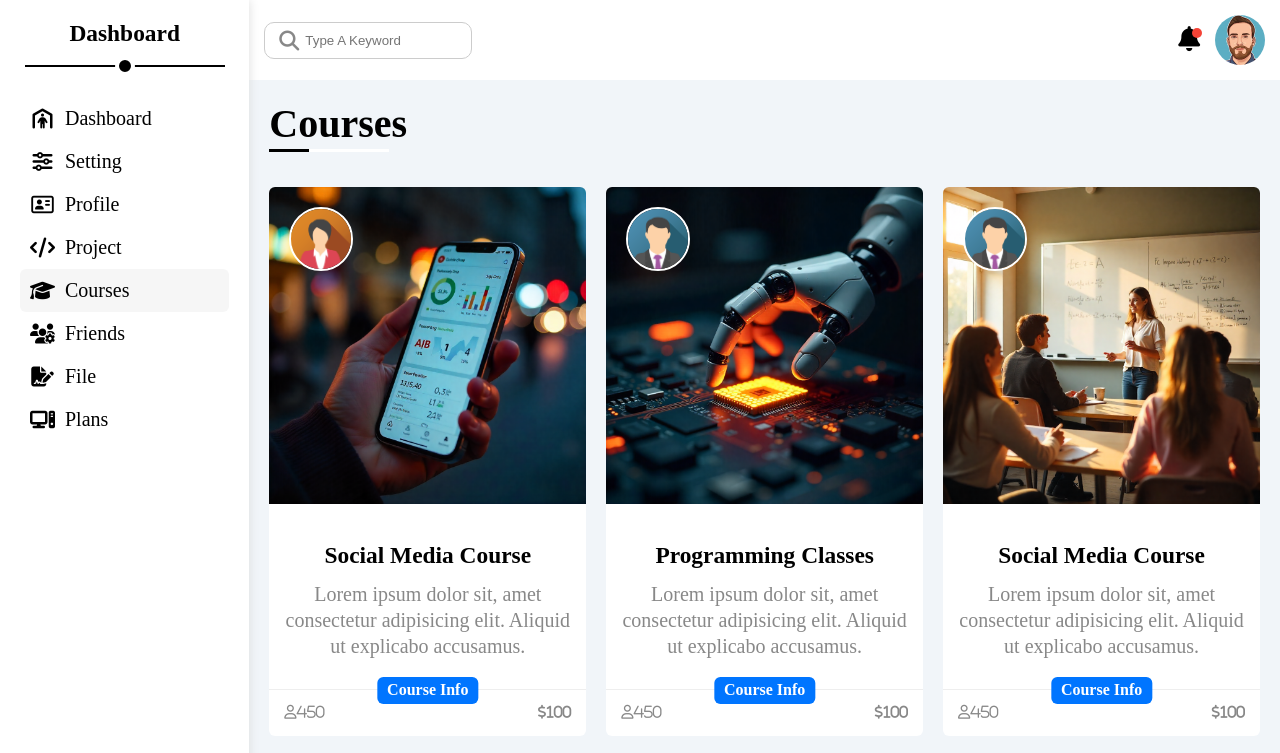
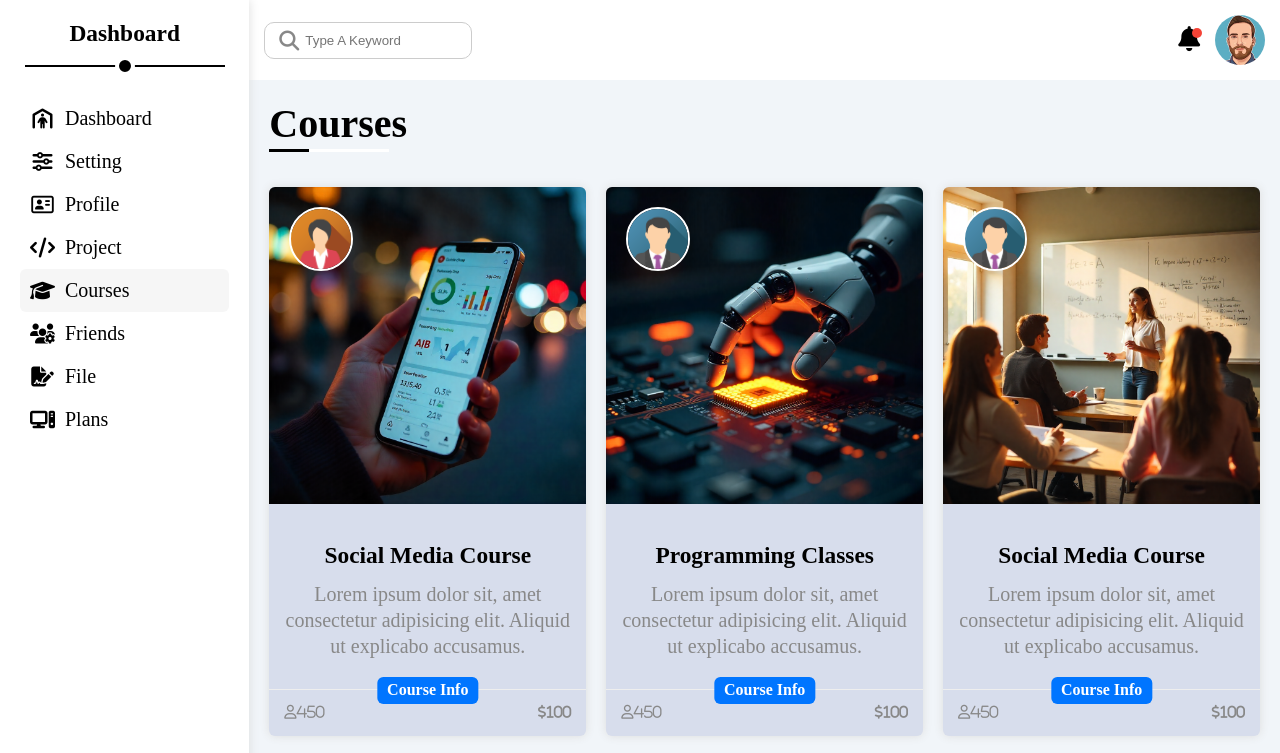
Before and after one commit to EhmaedAlhams/Project-Template-6, a plain HTML site: page courses.html in a window 1280 px wide. Shown: the top 753 px of the page. Drawn offline with Linux system fonts and the light colour scheme; grey boxes are pictures that could not be loaded.

Commit message:
update: add some effect
add some effect to project card.

```diff
--- a/css/main.css
+++ b/css/main.css
@@ -1286,11 +1286,22 @@ ul {
 .courses-page .course {
     overflow: hidden;
     padding: 0;
+    position: relative;
+    background-color: rgb(215 221 236);
+    box-shadow: 0 0 10px #ddd;
+    border-radius: 6px;
+    margin-bottom: 20px;
+    transition: box-shadow .3s;
+}
+
+.courses-page .course:hover {
+    box-shadow: 0 0 15px #314279;
 }
 
 .courses-page .course article h3 {
     height: 15px;
 }
+
 .courses-page .course .cover {
     max-width: 100%;
 }
@@ -1312,6 +1323,11 @@ ul {
 .courses-page .course .info {
     font-size: 14px;
     border-top: 1px solid #EEE;
+}
+
+.courses-page .course:hover .info {
+    background-color: #beb6c34d;
+    transition: box-shadow .3s, background-color .3s;
 }
 
 .courses-page .course .info .title {
```
